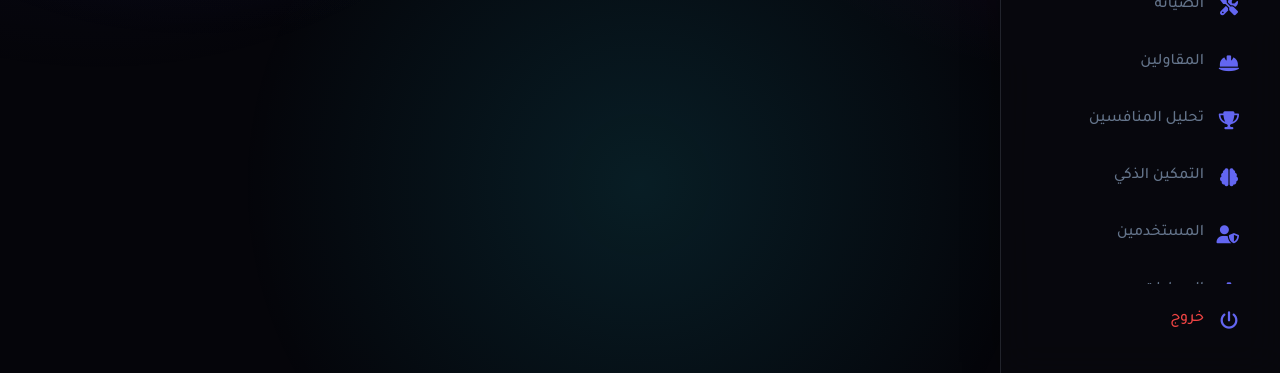
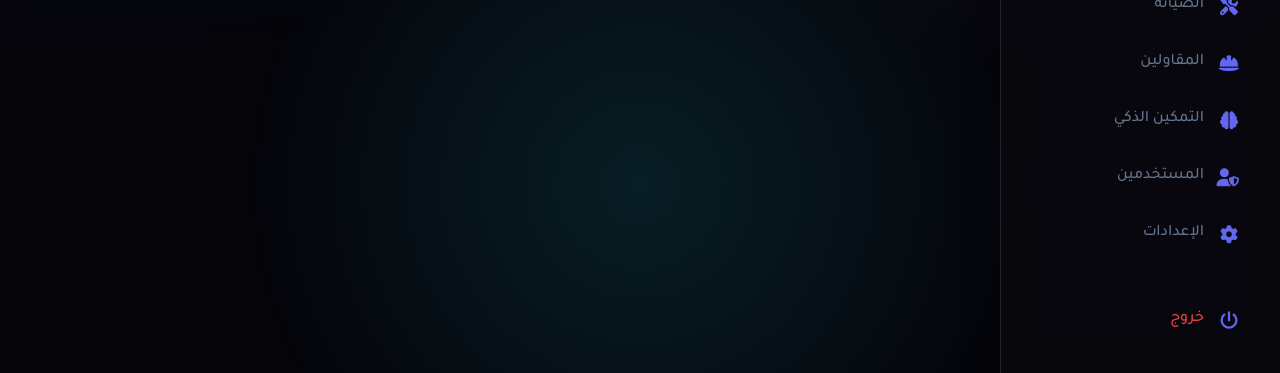
Before and after one commit to firstofdev/dmc, a PHP site: page /index.php?p=index in a window 1280 px wide. Shown: the part 580-953 px from the top of the page. Run offline with PHP 8.4, Linux system fonts and the light colour scheme; a user stored in the database is signed in; data comes from the database, SQL or seed files in the repository; some libraries are stand-ins or nearby versions.

Commit message:
Update header.php

```diff
--- a/includes/header.php
+++ b/includes/header.php
@@ -176,7 +176,6 @@ $company_name_safe = htmlspecialchars($company_name);
         <a href="index.php?p=alerts" class="nav-link <?= $p=='alerts'?'active':'' ?>"><i class="fa-solid fa-bell"></i> <span>التنبيهات</span></a>
         <a href="index.php?p=maintenance" class="nav-link <?= $p=='maintenance'?'active':'' ?>"><i class="fa-solid fa-screwdriver-wrench"></i> <span>الصيانة</span></a>
         <a href="index.php?p=vendors" class="nav-link <?= $p=='vendors'?'active':'' ?>"><i class="fa-solid fa-helmet-safety"></i> <span>المقاولين</span></a>
-        <a href="index.php?p=competitive" class="nav-link <?= $p=='competitive'?'active':'' ?>"><i class="fa-solid fa-trophy"></i> <span>تحليل المنافسين</span></a>
         <a href="index.php?p=smart_center" class="nav-link <?= $p=='smart_center'?'active':'' ?>"><i class="fa-solid fa-brain"></i> <span>التمكين الذكي</span></a>
         <?php if($role === 'admin'): ?>
         <a href="index.php?p=users" class="nav-link <?= $p=='users'?'active':'' ?>"><i class="fa-solid fa-user-shield"></i> <span>المستخدمين</span></a>
```
